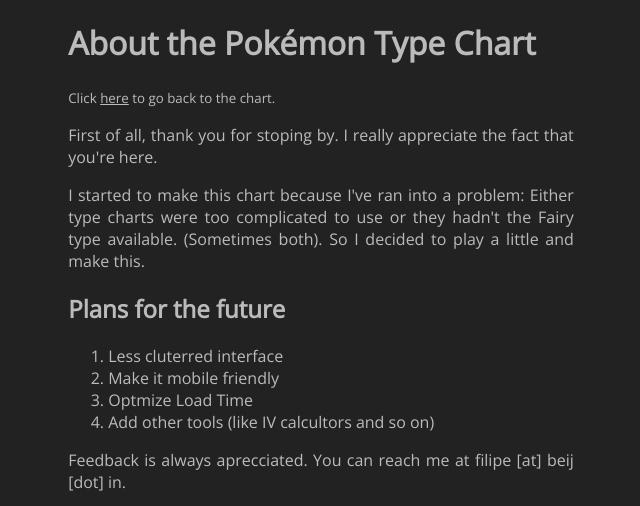
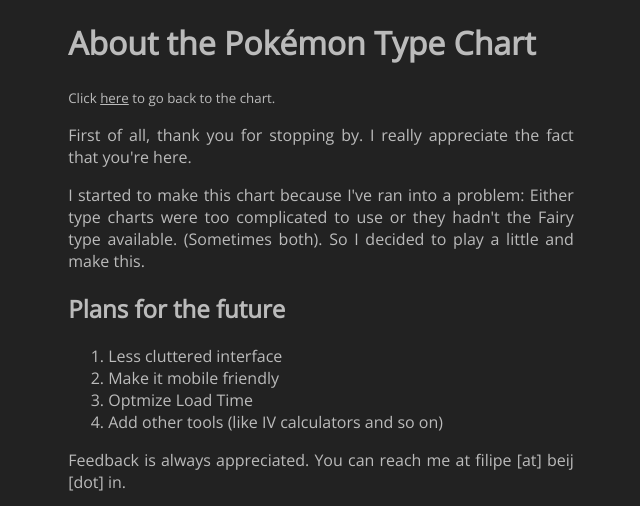
Before and after one commit to filipekiss/pokemon-type-chart, a plain HTML site: page about.html in a window 1280 px wide. Shown: the top 506 px of the page, 319-959 px from the left. Drawn offline with nearby package versions, Linux system fonts and the light colour scheme; a web font is replaced by a local one.

Commit message:
Update about.html
Fixed a few spelling errors

```diff
--- a/about.html
+++ b/about.html
@@ -22,16 +22,16 @@
     <div id="about">
       <h1>About the Pokémon Type Chart</h1>
       <small>Click <a href="index.html">here</a> to go back to the chart.</small>
-      <p>First of all, thank you for stoping by. I really appreciate the fact that you're here.</p>
+      <p>First of all, thank you for stopping by. I really appreciate the fact that you're here.</p>
       <p>I started to make this chart because I've ran into a problem: Either type charts were too complicated to use or they hadn't the Fairy type available. (Sometimes both). So I decided to play a little and make this.</p>
       <h2>Plans for the future</h2>
       <ol>
-        <li>Less cluterred interface</li>
+        <li>Less cluttered interface</li>
         <li>Make it mobile friendly</li>
         <li>Optmize Load Time</li>
-        <li>Add other tools (like IV calcultors and so on)</li>
+        <li>Add other tools (like IV calculators and so on)</li>
       </ol>
-      <p>Feedback is always aprecciated. You can reach me at filipe [at] beij [dot] in.</p>
+      <p>Feedback is always appreciated. You can reach me at filipe [at] beij [dot] in.</p>
       <p class="text-center">This software is beerware. If you like it and use it a lot, please, consider buying me a beer. </p>
       <p class="text-center"><form class="text-center" action="https://www.paypal.com/cgi-bin/webscr" method="post" target="_top">
 <input type="hidden" name="cmd" value="_s-xclick">
```
